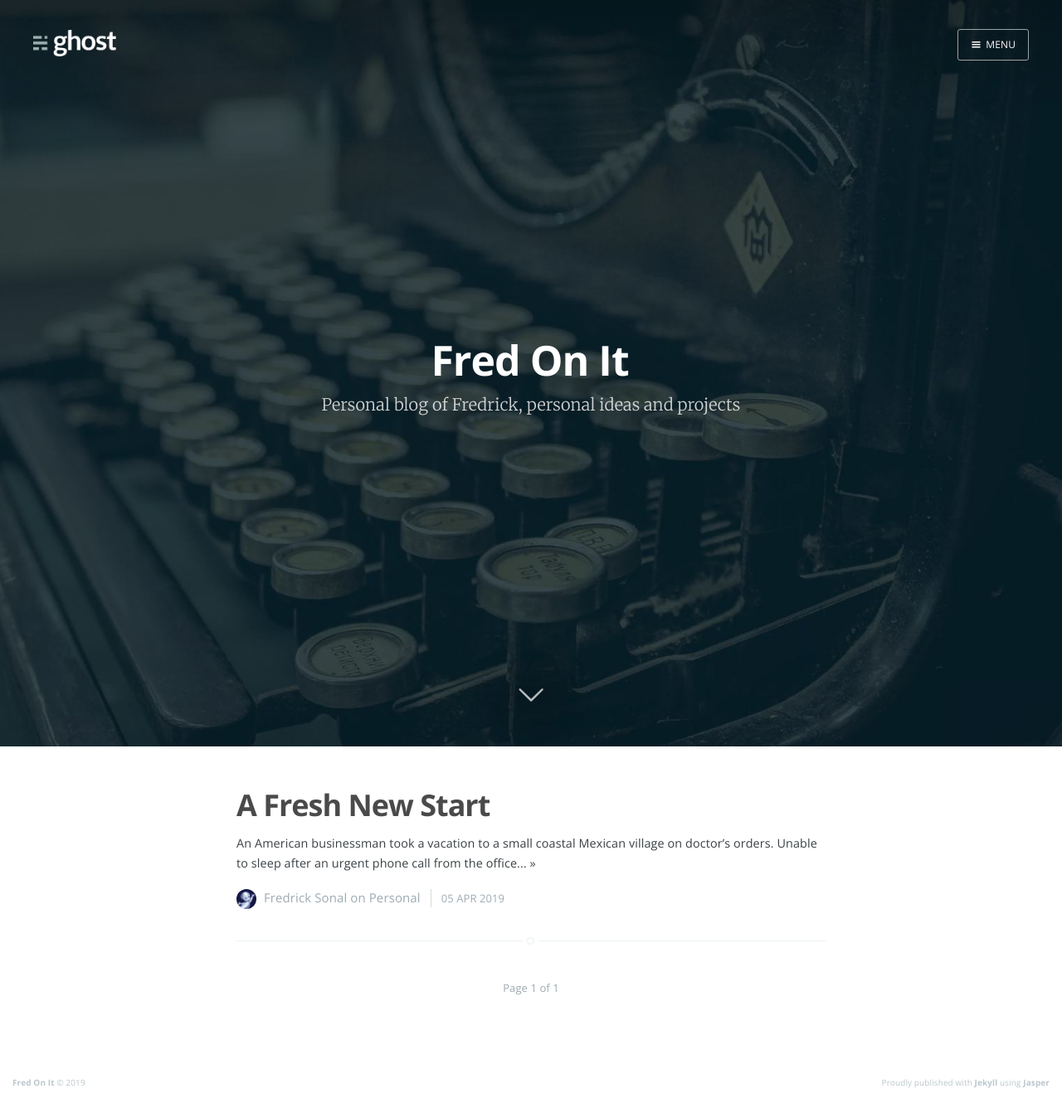
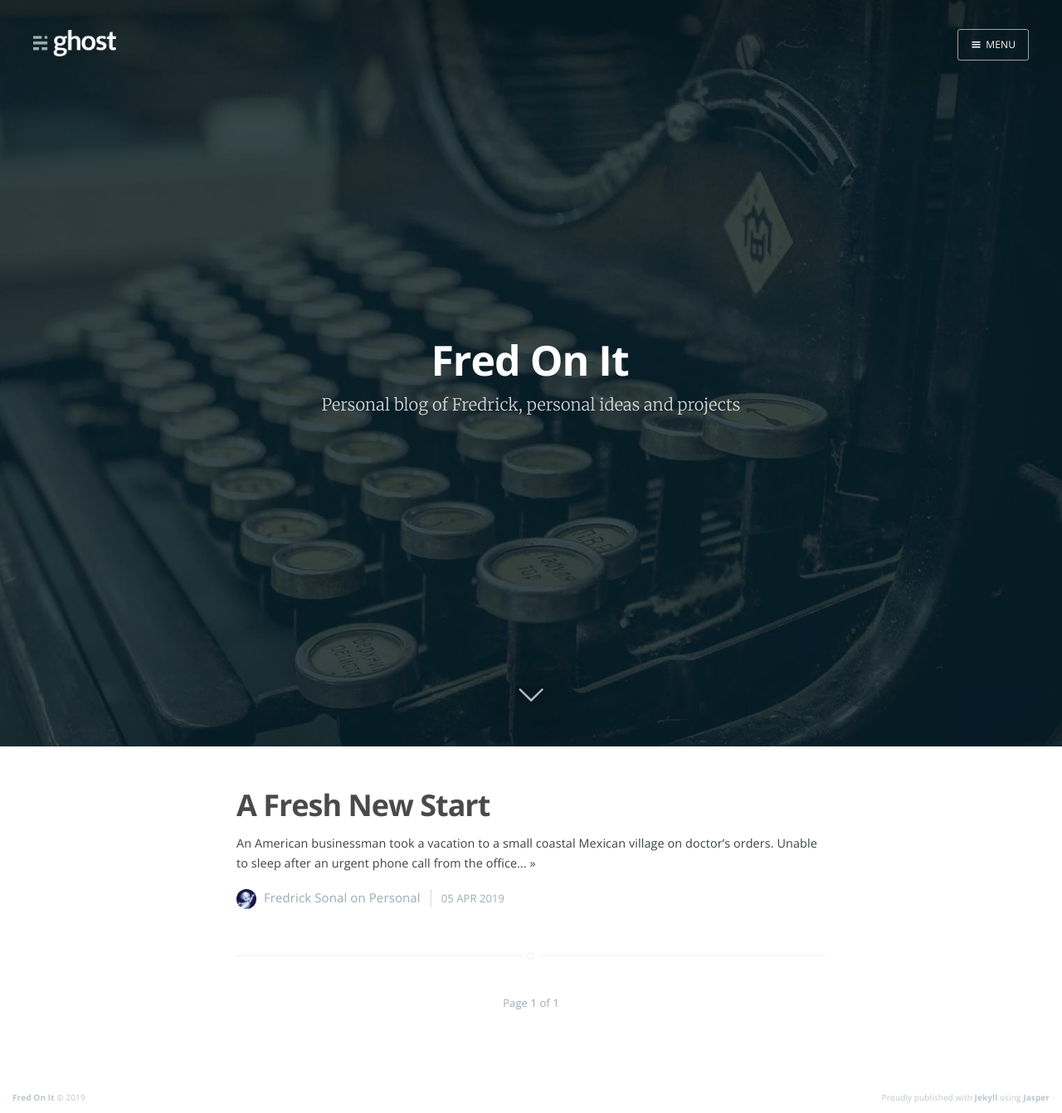
Before and after one commit to fredricksw/fredricksw.github.io, a Jekyll site: the page built from index.html, in a window 1280 px wide. Shown: the whole page at 83% size. Built offline with Jekyll 4.4.1, drawn with Linux system fonts in a browser that asks for light colours; nearby versions of some CDN libraries; the list of posts is cut into pages by our own code.

Commit message:
screen.css post-meta

```diff
--- a/assets/css/screen.css
+++ b/assets/css/screen.css
@@ -1043,7 +1043,7 @@ body.page-template .post-title {
 
 .post-meta {
     display: block;
-    margin: 1.75rem 0 0 0;
+    margin: 1.75rem 0 1.75rem 0;
     font-family: "Open Sans", sans-serif;
     font-size: 1.5rem;
     line-height: 2.2rem;
```
